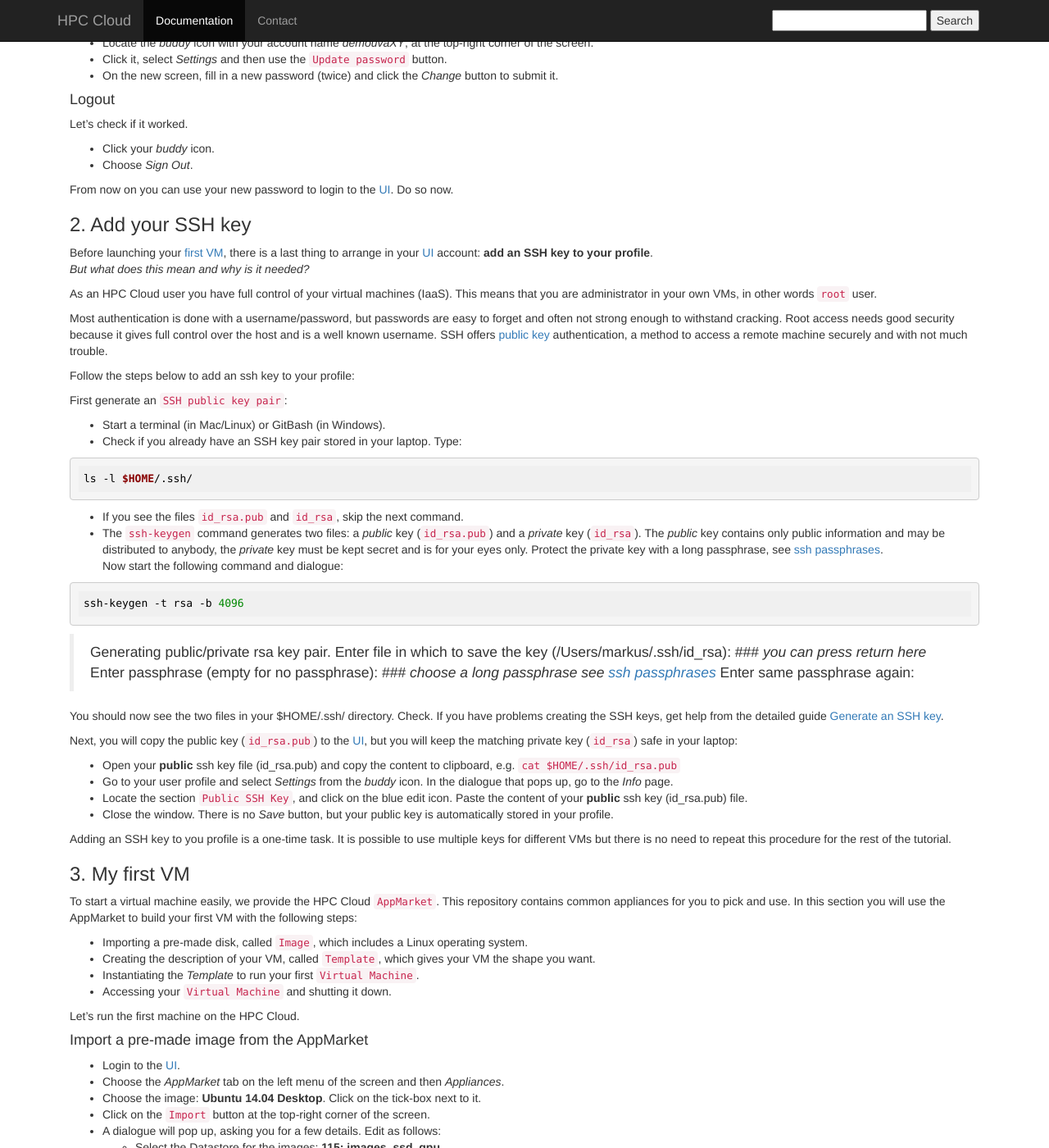
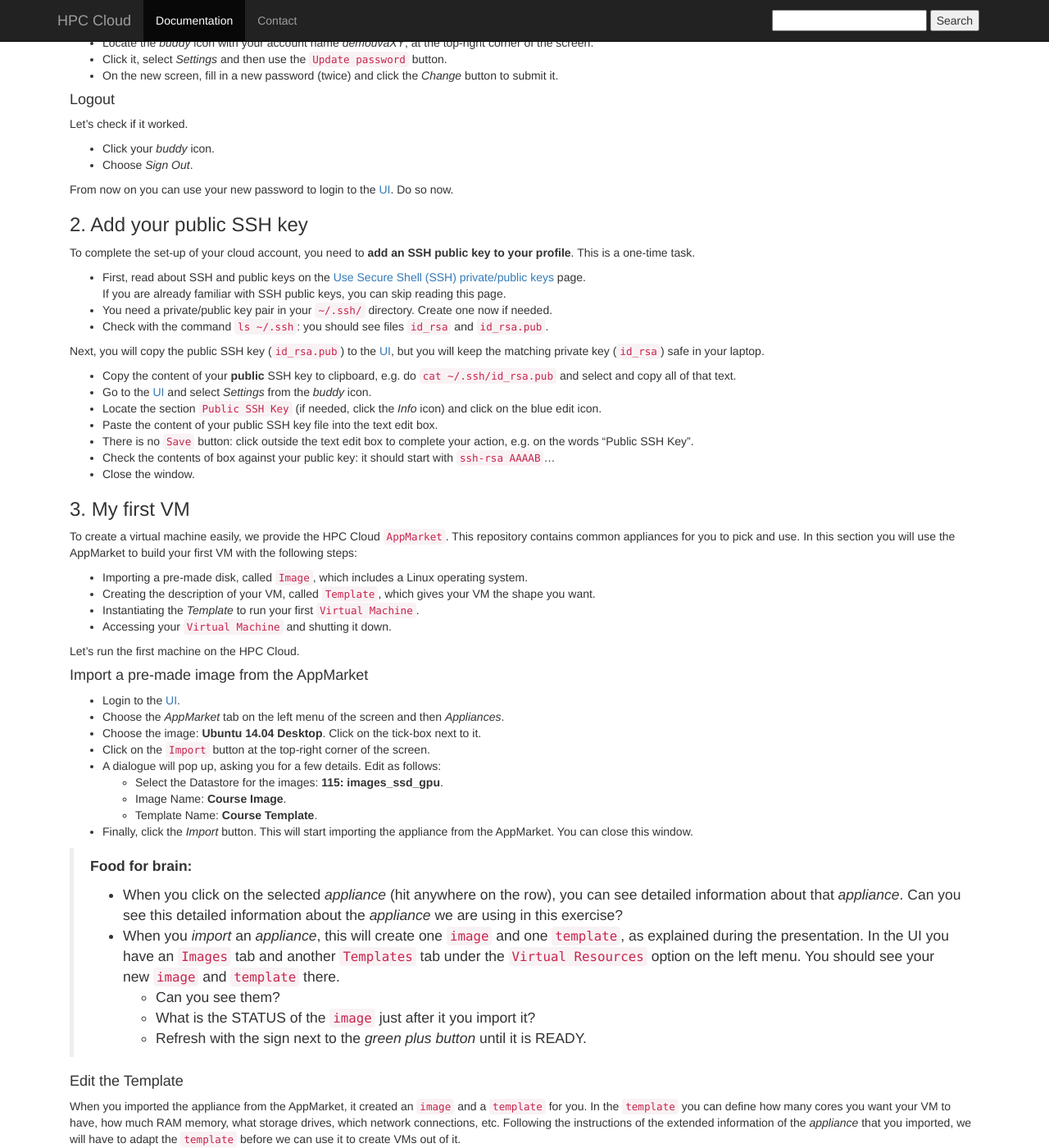
Before and after one commit to sara-nl/clouddocs, a Jekyll site: the page built from UvAworkshop-2016-01-25/UvAworkshop-2016-01-25-partA.markdown, in a window 1280 px wide and 1400 px high, scrolled down 504 px. Shown: the whole window at 82% size. Built offline with Jekyll 4.4.1, drawn with Linux system fonts in a browser that asks for light colours; nearby versions of some CDN libraries; some of the changed text lies outside the part shown.

Commit message:
cleaning SSH writeup

````diff
--- a/UvAworkshop-2016-01-25/UvAworkshop-2016-01-25-partA.markdown
+++ b/UvAworkshop-2016-01-25/UvAworkshop-2016-01-25-partA.markdown
@@ -7,8 +7,9 @@ layout: default
 This is part A of the Tutorial [UvA workshop 2016-01-25](UvAworkshop-2016-01-25).
 
 Here are your first steps:
+
 1. [Access the user interface](#access-the-user-interface)
-2. [Add your SSH key](#add-your-ssh-key)
+2. [Add your public SSH key](#add-your-public-ssh-key)
 3. [My first VM](#my-first-vm)
 
 ### 1. Access the User Interface
@@ -40,55 +41,28 @@ Let's check if it worked.
 From now on you can use your new password to login to the [UI](https://ui.hpccloud.surfsara.nl/).
 Do so now.
 
-### 2. Add your SSH key
+### 2. Add your public SSH key
 
-Before launching your [first VM](#my-first-vm), there is a last thing to arrange in your [UI](https://ui.hpccloud.surfsara.nl/) account: **add an SSH key to your profile**.
-*But what does this mean and why is it needed?*
+To complete the set-up of your cloud account, you need to **add an SSH public key to your profile**. This is a one-time task.
 
-As an HPC Cloud user you have full control of your virtual machines (IaaS). This means that you are administrator in your own VMs, in other words `root` user.
+* First, read about SSH and public keys on the [Use Secure Shell (SSH) private/public keys](/SSHkey) page.<br />
+If you are already familiar with SSH public keys, you can skip reading this page.
+* You need a private/public key pair in your `~/.ssh/` directory. Create one now if needed.
+* Check with the command `ls ~/.ssh`: you should see files `id_rsa` and `id_rsa.pub`.
 
-Most authentication is done with a username/password, but passwords are easy to forget and often not strong enough to withstand cracking. Root access needs good security because it gives full control over the host and is a well known username. SSH offers [public key](https://en.wikipedia.org/wiki/Public-key_cryptography) authentication, a method to access a remote machine securely and with not much trouble.
+Next, you will copy the public SSH key (`id_rsa.pub`) to the [UI](https://ui.hpccloud.surfsara.nl/), but you will keep the matching private key (`id_rsa`) safe in your laptop.
 
-Follow the steps below to add an ssh key to your profile:
-
-First generate an `SSH public key pair`:
-
-* Start a terminal (in Mac/Linux) or GitBash (in Windows).
-* Check if you already have an SSH key pair stored in your laptop. Type:
-
-```sh
-ls -l $HOME/.ssh/
-```
-
-* If you see the files `id_rsa.pub` and `id_rsa`, skip the next command.
-* The `ssh-keygen` command generates two files: a _public_ key (`id_rsa.pub`) and a _private_ key (`id_rsa`).
-  The _public_ key contains only public information and may be distributed to anybody, the _private_ key must be kept secret and is for your eyes only. Protect the private key with a long passphrase, see [ssh passphrases](https://help.github.com/articles/working-with-ssh-key-passphrases/).
-  Now start the following command and dialogue:
-
-```sh
-ssh-keygen -t rsa -b 4096
-```
-
-> Generating public/private rsa key pair.
-> Enter file in which to save the key (/Users/markus/.ssh/id_rsa):     ### _you can press return here_
-> Enter passphrase (empty for no passphrase):     ### _choose a long passphrase see [ssh passphrases](https://help.github.com/articles/working-with-ssh-key-passphrases/)_
-> Enter same passphrase again:
-
-You should now see the two files in your $HOME/.ssh/ directory. Check.
-If you have problems creating the SSH keys, get help from the detailed guide [Generate an SSH key](/SSHkey).
-
-Next, you will copy the public key (`id_rsa.pub`) to the [UI](https://ui.hpccloud.surfsara.nl/), but you will keep the matching private key (`id_rsa`) safe in your laptop:
-
-* Open your **public** ssh key file (id_rsa.pub) and copy the content to clipboard, e.g. `cat  $HOME/.ssh/id_rsa.pub`
-* Go to your user profile and select *Settings* from the *buddy* icon. In the dialogue that pops up, go to the *Info* page.
-* Locate the section `Public SSH Key`, and click on the blue edit icon. Paste the content of your **public** ssh key (id_rsa.pub) file.
-* Close the window. There is no *Save* button, but your public key is automatically stored in your profile.
-
-Adding an SSH key to you profile is a one-time task. It is possible to use multiple keys for different VMs but there is no need to repeat this procedure for the rest of the tutorial.
+* Copy the content of your **public** SSH key to clipboard, e.g. do `cat ~/.ssh/id_rsa.pub` and select and copy all of that text.
+* Go to the [UI](https://ui.hpccloud.surfsara.nl/) and select *Settings* from the *buddy* icon.
+* Locate the section `Public SSH Key` (if needed, click the *Info* icon) and click on the blue edit icon.
+* Paste the content of your public SSH key file into the text edit box.
+* There is no `Save` button: click outside the text edit box to complete your action, e.g. on the words "Public SSH Key".
+* Check the contents of box against your public key: it should start with `ssh-rsa AAAAB`...
+* Close the window.
 
 ### 3. My first VM
 
-To start a virtual machine easily, we provide the HPC Cloud `AppMarket`. This repository contains common appliances for you to pick and use. In this section you will use the AppMarket to build your first VM with the following steps:
+To create a virtual machine easily, we provide the HPC Cloud `AppMarket`. This repository contains common appliances for you to pick and use. In this section you will use the AppMarket to build your first VM with the following steps:
 
 * Importing a pre-made disk, called `Image`, which includes a Linux operating system.
 * Creating the description of your VM, called `Template`, which gives your VM the shape you want.
@@ -164,7 +138,7 @@ Let's summarise what you have seen so far. From the menu on the left side, click
 
 You can interact with your VM with several ways: command-line (e.g.: SSH), VNC (UI in your browser) or a remote desktop. We will use SSH in a terminal for the moment.
 
-The way to login into your virtual machine is the ssh keys that you [stored in your profile](#add-your-ssh-key) previously.
+The way to login into your virtual machine is the SSH keys that you [stored in your profile](#add-your-ssh-key) previously.
 
 **Command-line access - SSH**
 
@@ -200,7 +174,7 @@ ubuntu@ip-145-100-58-XYZ:~$ echo "Some text ..." > myfile
 ubuntu@ip-145-100-58-XYZ:~$ cat myfile
 ```
 
-* Logout by typing `logout` or `ctrl-D` in your terminal (do **NOT** issue any shutdown command):
+* Logout by typing `logout` or `ctrl-D` in your terminal (do **not** issue any shutdown command):
 
 ```sh
 ubuntu@ip-145-100-58-XYZ:~$ logout
````
Also changed, not shown: other parts of UvAworkshop-2016-01-25/UvAworkshop-2016-01-25-partA.markdown (+2 -2 lines).
